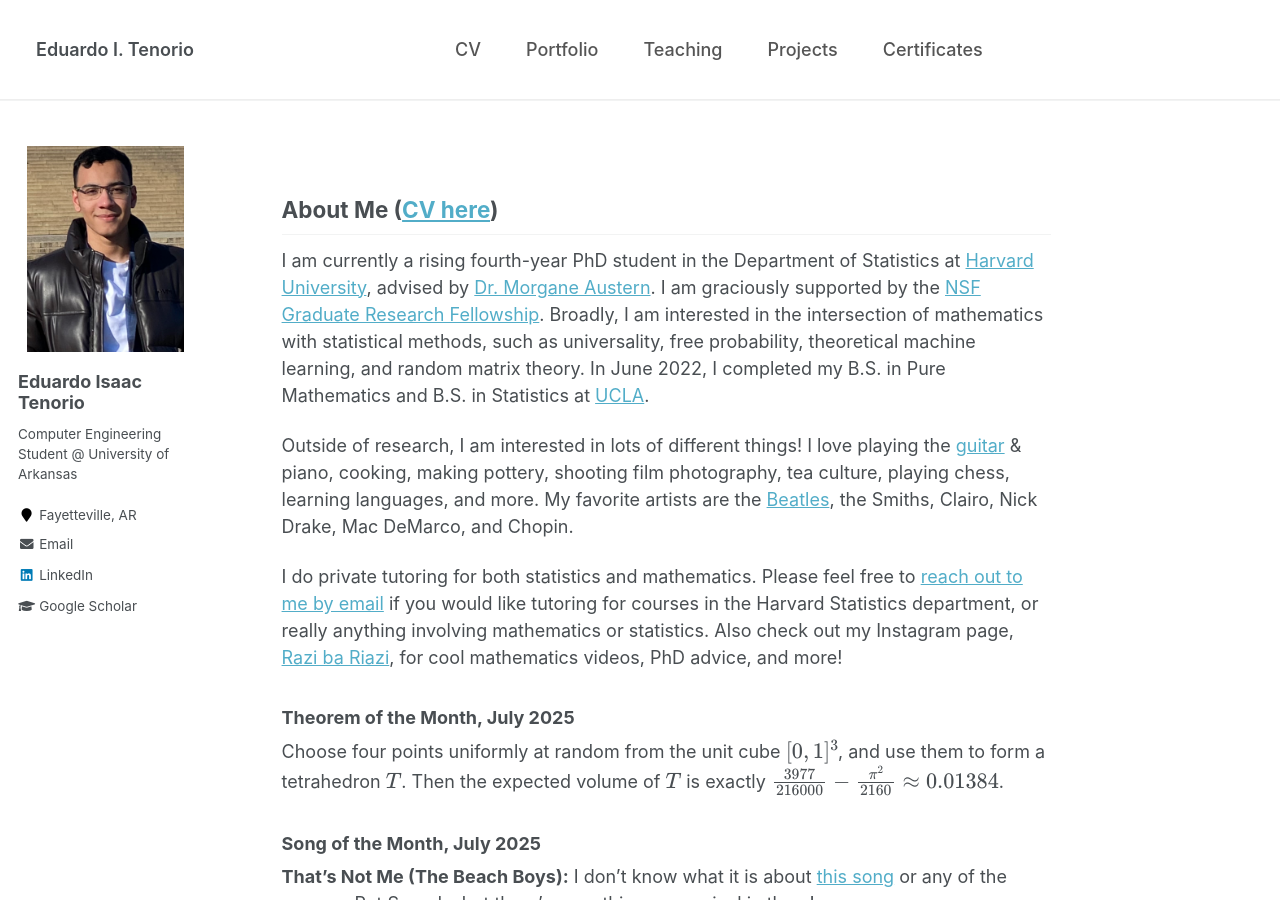
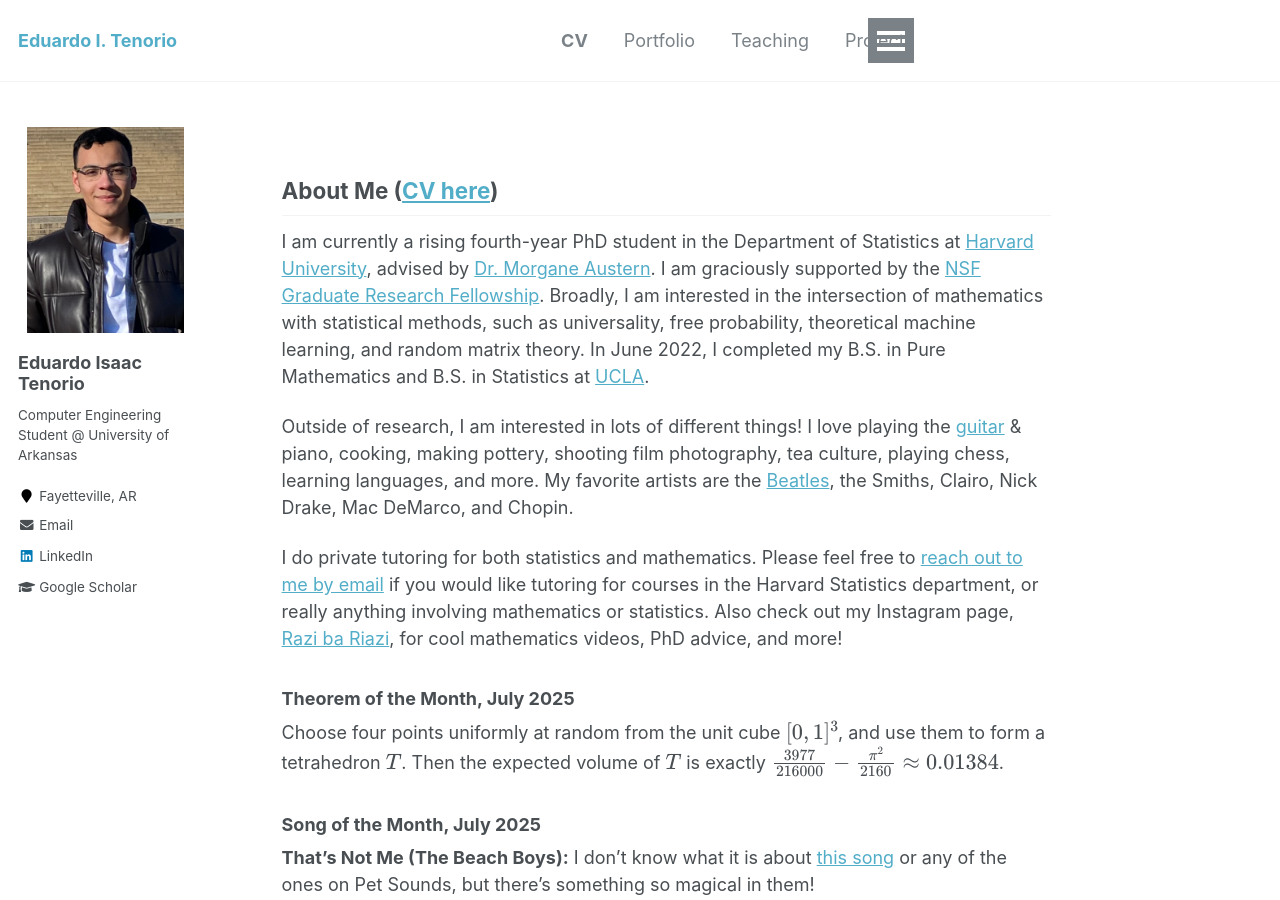
Before and after one commit to edtenorio/edtenorio.github.io, a Jekyll site: the page built from _pages/about.md, in a window 1280 px wide and 900 px high. Built offline with Jekyll 4.4.1, drawn with Linux system fonts in a browser that asks for light colours; formulas are drawn with MathJax 3.

Commit message:
Update masthead.html

```diff
--- a/_includes/masthead.html
+++ b/_includes/masthead.html
@@ -1,21 +1,20 @@
 {% include base_path %}
 
 <div class="masthead">
-  <div class="masthead__inner-wrap"
-       style="display: flex; justify-content: space-between; align-items: center; padding: 1.5rem 2rem; border-bottom: 1px solid #eee;">
+  <div class="masthead__inner-wrap" style="display: flex; justify-content: space-between; align-items: center;">
 
-    <!-- Left: Site Title -->
-    <div style="font-weight: 600; font-size: 18px;">
-      <a href="{{ base_path }}/" style="text-decoration: none; color: inherit;">
+    <!-- Site title stays on the left -->
+    <div>
+      <a class="masthead__menu-item masthead__menu-item--lg" href="{{ base_path }}/">
         {{ site.title }}
       </a>
     </div>
 
-    <!-- Right: Nav Menu -->
+    <!-- Navigation links aligned to the right -->
     <div class="masthead__menu">
       <nav id="site-nav" class="greedy-nav">
-        <ul class="visible-links"
-            style="display: flex; list-style: none; gap: 0.5rem; margin: 0; padding: 0;">
+        <button><div class="navicon"></div></button>
+        <ul class="visible-links">
           {% for link in site.data.navigation.main %}
             {% if link.url contains 'http' %}
               {% assign domain = '' %}
@@ -23,12 +22,11 @@
               {% assign domain = base_path %}
             {% endif %}
             <li class="masthead__menu-item">
-              <a href="{{ domain }}{{ link.url }}" style="text-decoration: none; color: #555; font-weight: 500;">
-                {{ link.title }}
-              </a>
+              <a href="{{ domain }}{{ link.url }}">{{ link.title }}</a>
             </li>
           {% endfor %}
         </ul>
+        <ul class="hidden-links hidden"></ul>
       </nav>
     </div>
 
```
